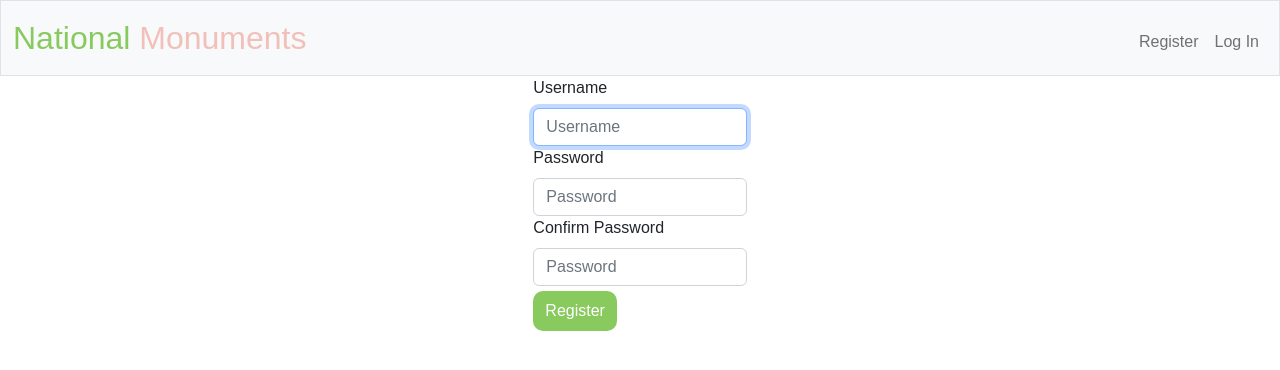
After one commit to KalinaBarzashka/CS50-Final-Project, a Flask app: page /register in a window 1280 px wide. The commit adds this page. Shown: the top 370 px of the page. Run offline with Flask 2, Linux system fonts and the light colour scheme.

Commit message:
implemented layout page, register, login, logout

```diff
--- a/app.py
+++ b/app.py
@@ -1,8 +1,12 @@
-from flask import Flask, render_template, url_for, request, redirect
+from flask import Flask, render_template, url_for, request, redirect, session
+from flask_session import Session
 from flask_sqlalchemy import SQLAlchemy
 from sqlalchemy.schema import PrimaryKeyConstraint
 from sqlalchemy.orm import relationship
+from werkzeug.security import check_password_hash, generate_password_hash
 from datetime import datetime, date
+
+from helpers import handle_error
 
 # Configure application
 app = Flask(__name__)
@@ -70,16 +74,107 @@ with app.app_context():
 # Ensure templates are auto-reloaded - Whether to check for modifications of the template source and reload it automatically.
 app.config["TEMPLATES_AUTO_RELOAD"] = True
 
+# Configure session to use filesystem (instead of signed cookies)
+app.config["SESSION_PERMANENT"] = False
+app.config["SESSION_TYPE"] = "filesystem"
+Session(app)
+
 @app.route("/", methods=["GET", "POST"]) # decorator
 def index():
   if request.method == "POST":
     task_content = request.form["content"]
   else:
-    first_agency = Agency(name="test", department="department1")
-    db.session.add(first_agency)
-    db.session.commit()
+    # first_agency = Agency(name="test", department="department1")
+    # db.session.add(first_agency)
+    # db.session.commit()
     agencies = Agency.query.all()
     return render_template("index.html", agencies=agencies)
 
+@app.route("/register", methods=["GET", "POST"])
+def register():
+  """Register user"""
+
+  if request.method == "POST":
+
+    # Return handle_error if username is blank
+    username = request.form.get("username")
+    if not username:
+      return handle_error("must provide username", 400)
+
+    # Return handle_error if password is blank
+    password = request.form.get("password")
+    confirmation = request.form.get("confirmation")
+    if not password or not confirmation:
+      return handle_error("missing password", 400)
+
+    # Return handle_error if passwords does not match
+    if password != confirmation:
+      return handle_error("passwords don't match", 400)
+
+    # Query to see if username is taken
+    dbuser = User.query.filter(User.username == username).first()
+    if dbuser:
+      return handle_error("username already taken", 400)
+
+    # Create User entity and populate database
+    hash = generate_password_hash(password, "sha256")
+    user = User(username=username, hash=hash, firstname="firstname", lastname="lastname")
+    db.session.add(user)
+    db.session.commit()
+
+    # Redirect user to login page
+    # flash("Registered!")
+    return redirect("/login")
+
+  # User reached route via GET (as by clicking a link or via redirect)
+  else:
+    return render_template("register.html")
+
+@app.route("/login", methods=["GET", "POST"])
+def login():
+  """Log user in"""
+
+  # Forget any user_id
+  session.clear()
+
+  # User reached route via POST (as by submitting a form via POST)
+  if request.method == "POST":
+
+    # Ensure username was submitted
+    if not request.form.get("username"):
+      return handle_error("must provide username", 403)
+
+    # Ensure password was submitted
+    elif not request.form.get("password"):
+      return handle_error("must provide password", 403)
+
+    # Query database for username
+    username = request.form.get("username")
+    user = User.query.filter(User.username == username).first()
+
+    # Ensure username exists and password is correct
+    if not user or not check_password_hash(user.hash, request.form.get("password")):
+      return handle_error("invalid username and/or password", 403)
+
+    # Remember which user has logged in
+    session["user_id"] = user.id
+
+    # Redirect user to home page
+    return redirect("/")
+
+  # User reached route via GET (as by clicking a link or via redirect)
+  else:
+    return render_template("login.html")
+
+@app.route("/logout")
+def logout():
+  """Log user out"""
+
+  # Forget any user_id
+  session.clear()
+
+  # Redirect user to login form
+  return redirect("/")
+
 if __name__ == "__main__":
   app.run(debug=True)
--- /dev/null
+++ b/helpers.py
@@ -0,0 +1,5 @@
+from flask import render_template
+
+def handle_error(message, code=400):
+  """Render message in an error page to the user."""
+  return render_template("error.html", code=code, message=message), code
--- a/static/css/main.css
+++ b/static/css/main.css
@@ -2,3 +2,36 @@ body {
   margin: 0;
   font-family: sans-serif;
 }
+
+/* Size for brand */
+nav .navbar-brand
+{
+    font-size: xx-large;
+}
+
+/* Colors for brand */
+nav .navbar-brand .green
+{
+    color: #88CA5E;
+}
+nav .navbar-brand .rose
+{
+    color: #F1C0B9;
+}
+
+/* Colors for nav li */
+nav ul li a {
+  color: #1D741B;
+}
+
+button {
+  background-color: #88CA5E;
+  border: none;
+  color: white;
+  padding: 8px 12px;
+  border-radius: 10px;
+  margin-top: 5px;
+  margin-bottom: 5px;
+}
+
+/* https://www.canva.com/colors/color-palettes/watermelon-and-stripes/ */
--- a/templates/index.html
+++ b/templates/index.html
@@ -1,6 +1,6 @@
 {% extends "layout.html" %}
 
-{% block head %}
+{% block title %}
 <title>Home page</title>
 {% endblock %}
 
--- a/templates/layout.html
+++ b/templates/layout.html
@@ -1,15 +1,57 @@
 <!DOCTYPE html>
 <html lang="en">
+
 <head>
   <meta charset="UTF-8">
   <meta http-equiv="X-UA-Compatible" content="IE=edge">
   <meta name="viewport" content="width=device-width, initial-scale=1.0">
-  <link rel="stylesheet" href="{{ url_for('static', filename='css/main.css') }}">
-  <!-- href="/static/css/main.css" -->
+
+  <!-- http://getbootstrap.com/docs/5.2/ -->
+  <link href="https://cdn.jsdelivr.net/npm/bootstrap@5.2.3/dist/css/bootstrap.min.css" rel="stylesheet"
+    integrity="sha384-rbsA2VBKQhggwzxH7pPCaAqO46MgnOM80zW1RWuH61DGLwZJEdK2Kadq2F9CUG65" crossorigin="anonymous">
+  <script src="https://cdn.jsdelivr.net/npm/bootstrap@5.2.3/dist/js/bootstrap.min.js"
+    integrity="sha384-cuYeSxntonz0PPNlHhBs68uyIAVpIIOZZ5JqeqvYYIcEL727kskC66kF92t6Xl2V"
+    crossorigin="anonymous"></script>
+
+  <!-- <link rel="stylesheet" href="{{ url_for('static', filename='css/main.css') }}"> -->
+  <link rel="stylesheet" href="../static/css/main.css">
+
+  <!-- https://favicon.io/emoji-favicons/money-bag/ -->
+  <link href="/static/favicon.ico" rel="icon">
+
   <!-- <title>Document</title> -->
-  {% block head %}{% endblock %}
+  {% block title %}{% endblock %}
 </head>
+
 <body>
+  <nav class="bg-light border navbar navbar-expand-md navbar-light">
+    <div class="container-fluid">
+      <a class="navbar-brand" href="/"><span class="green">National </span><span class="rose">Monuments</span></a>
+      <button aria-controls="navbar" aria-expanded="false" aria-label="Toggle navigation" class="navbar-toggler"
+        data-bs-target="#navbar" data-bs-toggle="collapse" type="button">
+        <span class="navbar-toggler-icon"></span>
+      </button>
+      <div class="collapse navbar-collapse" id="navbar">
+        {% if session["user_id"] %}
+        <ul class="navbar-nav me-auto mt-2">
+          <li class="nav-item"><a class="nav-link" href="/monument">Monuments</a></li>
+          <li class="nav-item"><a class="nav-link" href="/agencie">Agancies</a></li>
+          <li class="nav-item"><a class="nav-link" href="/area">Areas</a></li>
+          <li class="nav-item"><a class="nav-link" href="/visit">My visits</a></li>
+        </ul>
+        <ul class="navbar-nav ms-auto mt-2">
+          <li class="nav-item"><a class="nav-link" href="/logout">Log Out</a></li>
+        </ul>
+        {% else %}
+        <ul class="navbar-nav ms-auto mt-2">
+          <li class="nav-item"><a class="nav-link" href="/register">Register</a></li>
+          <li class="nav-item"><a class="nav-link" href="/login">Log In</a></li>
+        </ul>
+        {% endif %}
+      </div>
+    </div>
+  </nav>
   {% block body %}{% endblock %}
 </body>
+
 </html>
--- /dev/null
+++ b/templates/register.html
@@ -0,0 +1,23 @@
+{% extends "layout.html" %}
+
+{% block title %}
+<title>Register</title>
+{% endblock %}
+
+{% block body %}
+    <form action="/register" class="col-2 offset-5" method="post">
+        <div class="form-group">
+            <label for="username" class="form-label">Username</label>
+            <input autocomplete="off" autofocus class="form-control" id="username" name="username" placeholder="Username" type="text">
+        </div>
+        <div class="form-group">
+            <label for="password" class="form-label">Password</label>
+            <input class="form-control" id="password" name="password" placeholder="Password" type="password">
+        </div>
+        <div class="form-group">
+            <label for="confirmation" class="form-label">Confirm Password</label>
+            <input class="form-control" id="confirmation" name="confirmation" placeholder="Password" type="password">
+        </div>
+        <button type="submit">Register</button>
+    </form>
+{% endblock %}
```
Also changed, not shown: templates/error.html (added, +9 -0 lines), templates/login.html (added, +19 -0 lines), static/favicon.ico (added), 1 other file.
